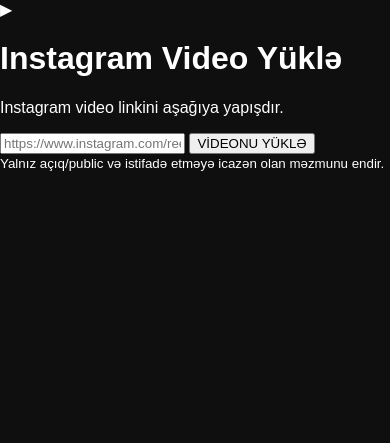
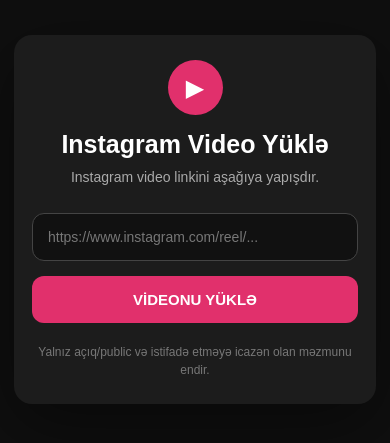
Before and after one commit to mailmailov/instagram, a Flask app: page / in a window 390 px wide. Shown: the top 443 px of the page. Run offline with Flask 3, Linux system fonts and the light colour scheme.

Commit message:
Update styles in static/style.css
Refactor CSS for layout and responsiveness, add mobile styles.

```diff
--- a/static/style.css
+++ b/static/style.css
@@ -6,7 +6,6 @@ html,
 body {
     margin: 0;
     padding: 0;
-    width: 100%;
     min-height: 100%;
 }
 
@@ -16,13 +15,151 @@ body {
     font-family: Arial, Helvetica, sans-serif;
 }
 
-/* MAIN */
+/* =========================
+   ANA SƏHİFƏ
+========================= */
+
+.card {
+    width: min(92%, 560px);
+    margin: 70px auto;
+    padding: 35px;
+    background: #1c1c1c;
+    border-radius: 22px;
+    box-shadow: 0 20px 70px rgba(0, 0, 0, 0.45);
+    text-align: center;
+}
+
+.icon {
+    width: 64px;
+    height: 64px;
+
+    margin: 0 auto 18px;
+
+    display: flex;
+    align-items: center;
+    justify-content: center;
+
+    border-radius: 50%;
+
+    background: #e1306c;
+
+    font-size: 28px;
+}
+
+.card h1 {
+    margin: 0 0 10px;
+    font-size: 30px;
+}
+
+.card p {
+    color: #aaa;
+    margin: 0 0 28px;
+}
+
+/* INPUT */
+
+form {
+    width: 100%;
+}
+
+input[type="url"] {
+    width: 100%;
+
+    padding: 16px;
+
+    border: 1px solid #444;
+    border-radius: 12px;
+
+    background: #111;
+    color: white;
+
+    font-size: 15px;
+
+    outline: none;
+}
+
+input[type="url"]::placeholder {
+    color: #777;
+}
+
+input[type="url"]:focus {
+    border-color: #e1306c;
+}
+
+/* BUTTON */
+
+button {
+    width: 100%;
+
+    margin-top: 15px;
+
+    padding: 16px;
+
+    border: none;
+    border-radius: 12px;
+
+    background: #e1306c;
+
+    color: white;
+
+    font-size: 16px;
+    font-weight: bold;
+
+    cursor: pointer;
+}
+
+button:hover {
+    opacity: 0.9;
+}
+
+button:disabled {
+    opacity: 0.6;
+    cursor: wait;
+}
+
+/* MESSAGE */
+
+.message {
+    padding: 12px;
+
+    margin-bottom: 15px;
+
+    border-radius: 10px;
+
+    background: #2a2024;
+
+    color: #ffb4c7;
+
+    font-size: 14px;
+}
+
+/* SMALL TEXT */
+
+.card small {
+    display: block;
+
+    margin-top: 20px;
+
+    color: #777;
+
+    font-size: 12px;
+
+    line-height: 1.5;
+}
+
+
+/* =========================
+   VIDEO NƏTİCƏ SƏHİFƏSİ
+========================= */
 
 .video-page {
     width: 100%;
     max-width: 700px;
+
     min-height: 100vh;
+
     margin: 0 auto;
+
     background: #111;
 }
 
@@ -30,24 +167,34 @@ body {
 
 .top-bar {
     height: 58px;
+
     display: flex;
     align-items: center;
+
     position: relative;
+
     padding: 0 18px;
+
     border-bottom: 1px solid #292929;
 }
 
 .page-title {
     position: absolute;
+
     left: 50%;
+
     transform: translateX(-50%);
+
     font-size: 17px;
+
     font-weight: 600;
 }
 
 .back-btn {
     color: white;
+
     text-decoration: none;
+
     font-size: 15px;
 }
 
@@ -55,28 +202,26 @@ body {
 
 .video-container {
     width: 100%;
+
     display: flex;
     justify-content: center;
     align-items: center;
+
     background: #000;
+
     padding: 12px;
 }
-
-/*
-   Mobil üçün:
-   video maksimum 9:16 ölçüsündə göstərilir.
-*/
 
 .video-player {
     display: block;
 
     width: auto;
+
     max-width: 100%;
 
     height: auto;
+
     max-height: 68vh;
-
-    aspect-ratio: 9 / 16;
 
     background: #000;
 
@@ -85,10 +230,11 @@ body {
     object-fit: contain;
 }
 
-/* INFO */
+/* VIDEO INFO */
 
 .video-info {
     text-align: center;
+
     padding: 24px 20px 35px;
 }
 
@@ -99,6 +245,7 @@ body {
     margin: 0 auto 12px;
 
     display: flex;
+
     justify-content: center;
     align-items: center;
 
@@ -111,18 +258,21 @@ body {
 
 .video-info h1 {
     margin: 0;
+
     font-size: 23px;
 }
 
 .video-info p {
     color: #999;
+
     font-size: 14px;
+
     line-height: 1.5;
 
     margin: 9px 0 20px;
 }
 
-/* DOWNLOAD */
+/* DOWNLOAD BUTTON */
 
 .download-button {
     display: block;
@@ -140,13 +290,14 @@ body {
     text-decoration: none;
 
     font-size: 16px;
+
     font-weight: bold;
 
     margin-bottom: 12px;
 }
 
 .download-button:active {
-    transform: scale(.98);
+    transform: scale(0.98);
 }
 
 /* NEW VIDEO */
@@ -163,9 +314,53 @@ body {
     padding: 8px;
 }
 
-/* MOBILE */
+
+/* =========================
+   MOBİL
+========================= */
 
 @media (max-width: 600px) {
+
+    .card {
+        width: calc(100% - 28px);
+
+        margin: 35px auto;
+
+        padding: 25px 18px;
+
+        border-radius: 18px;
+    }
+
+    .icon {
+        width: 55px;
+        height: 55px;
+
+        font-size: 24px;
+
+        margin-bottom: 15px;
+    }
+
+    .card h1 {
+        font-size: 25px;
+    }
+
+    .card p {
+        font-size: 14px;
+    }
+
+    input[type="url"] {
+        padding: 15px;
+
+        font-size: 14px;
+    }
+
+    button {
+        padding: 15px;
+
+        font-size: 15px;
+    }
+
+    /* VIDEO */
 
     .video-page {
         max-width: 100%;
@@ -180,13 +375,7 @@ body {
     }
 
     .video-player {
-        width: auto;
         max-width: 100%;
-
-        /*
-        Telefon ekranında videonun
-        həddindən artıq böyüməsinin qarşısını alır.
-        */
 
         max-height: 62vh;
 
@@ -203,20 +392,29 @@ body {
 
     .download-button {
         padding: 15px;
+
         font-size: 15px;
     }
 }
 
-/* ÇOX BALACA TELEFONLAR */
+
+/* =========================
+   ÇOX KİÇİK TELEFONLAR
+========================= */
 
 @media (max-width: 380px) {
+
+    .card {
+        margin: 20px auto;
+
+        padding: 22px 15px;
+    }
+
+    .card h1 {
+        font-size: 22px;
+    }
 
     .video-player {
         max-height: 58vh;
     }
-
-    .video-info {
-        padding-top: 16px;
-    }
-
 }
```
